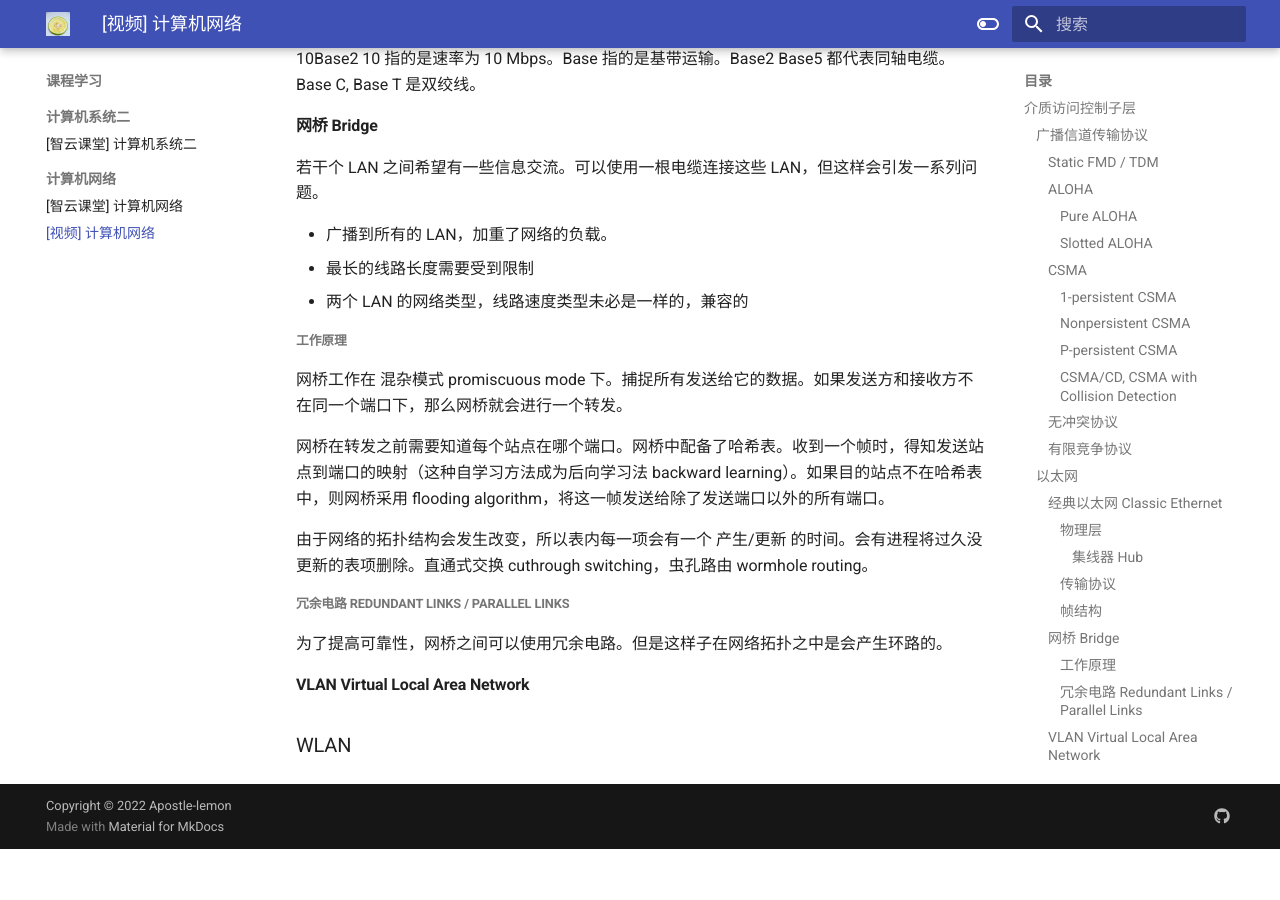
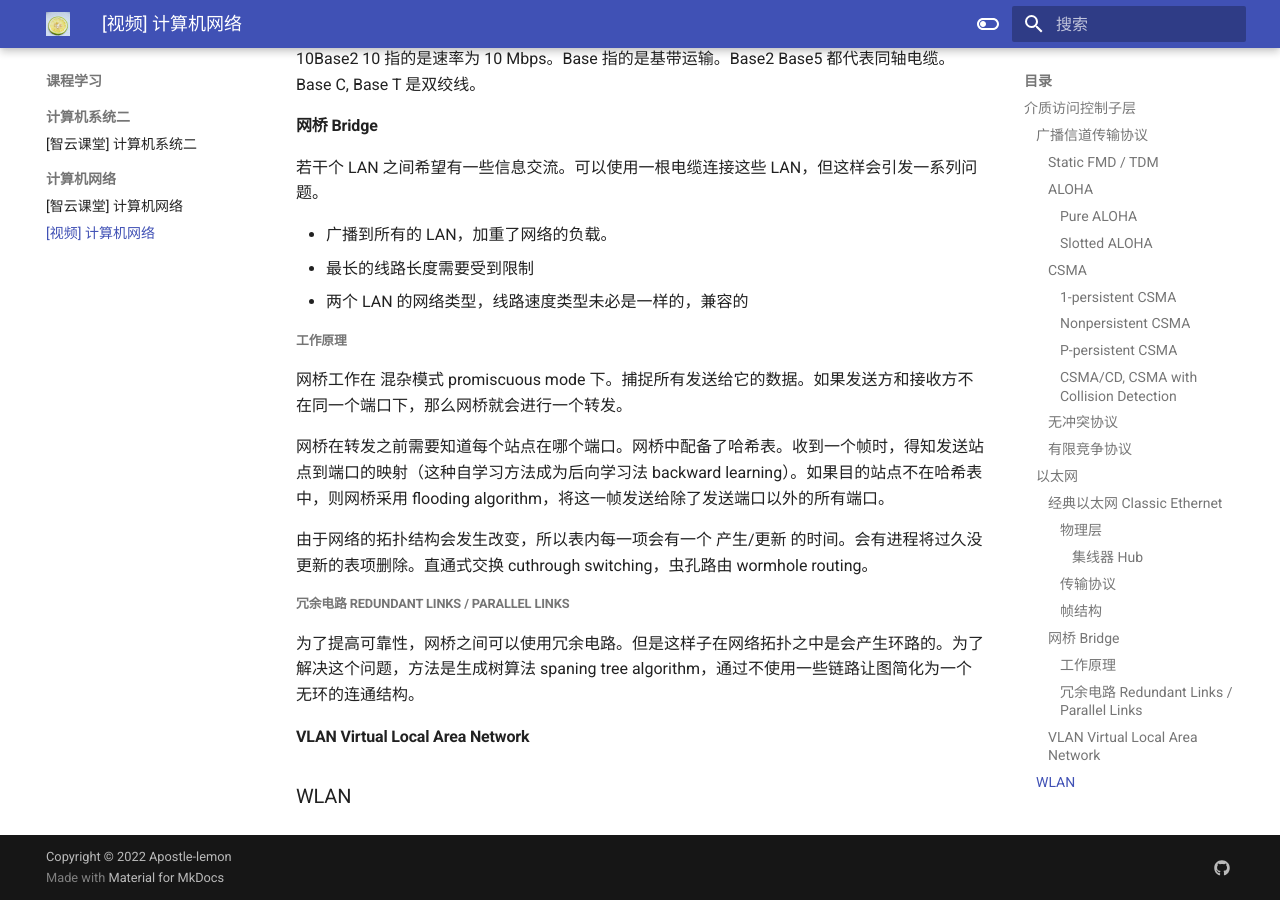
Before and after one commit to Apostle-lemon/Apostle-lemon.github.io, an MkDocs documentation site: the page built from docs/课程学习/计算机网络/【视频】计算机网络.md, in a window 1280 px wide and 900 px high, scrolled down 2385 px. Built offline with MkDocs 1.6.1 and Material for MkDocs 9.7.7, drawn with Linux system fonts in a browser that asks for light colours; before the commit the page ends 3234 px from its top, so only the background shows below that.

Commit message:
vault backup: 2022-10-28 11:04:09
Affected files:
docs/课程学习/计算机网络/【视频】计算机网络.md

```diff
--- a/docs/课程学习/计算机网络/【视频】计算机网络.md
+++ b/docs/课程学习/计算机网络/【视频】计算机网络.md
@@ -110,7 +110,7 @@
 
 ##### 冗余电路 Redundant Links / Parallel Links
 
-为了提高可靠性，网桥之间可以使用冗余电路。但是这样子在网络拓扑之中是会产生环路的。
+为了提高可靠性，网桥之间可以使用冗余电路。但是这样子在网络拓扑之中是会产生环路的。为了解决这个问题，方法是生成树算法 spaning tree algorithm，通过不使用一些链路让图简化为一个无环的连通结构。
 
 #### VLAN Virtual Local Area Network
 
```
